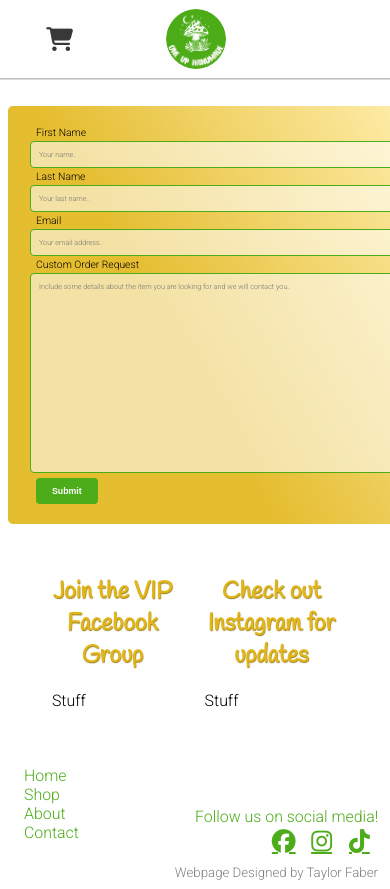
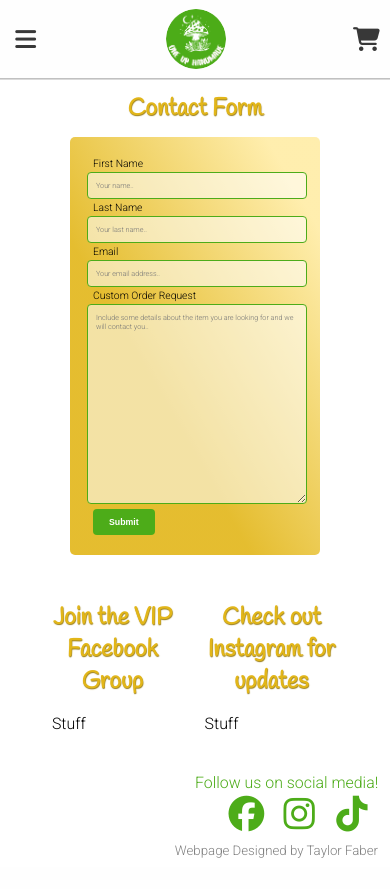
Before and after one commit to trfaber/One-Up-Handmade-V3, a PHP site: page /contact.php in a window 390 px wide; the page is wider, and only the part inside the window is pictured. After the commit the page ends 858 px from the top of that part, so only its background shows below. Run offline with PHP 8.4, Linux system fonts and the light colour scheme; some libraries are stand-ins or nearby versions.

Commit message:
finished media query formats and made sure things worked on all screen sizes

```diff
--- a/contact.php
+++ b/contact.php
@@ -23,7 +23,10 @@
             <header>
                 <img class="logo" src="./resources/images/logo.jpg" alt="One Up Handmade Logo">
                 <nav class="top-nav">
-                    <!--Nav Links-->
+                    <a href="menu.php" class="menu-icon">
+                        <i class="fa-solid fa-bars"></i>
+                    </a>
+                <!--Nav Links-->
                     <ul class="top-nav">
                         <li class="top-nav"><a href="index.php">Home</a></li>
                         <li class="top-nav"><a href="index.php#shop">Shop</a></li>
@@ -76,7 +79,7 @@
                     } */
                 ?>
 
-            <h2>Contact Form</h2>
+            <h2 class="section">Contact Form</h2>
                 <div class="container">
                     <form action="<?php echo htmlspecialchars($_SERVER["PHP_SELF"]);?>" method="post" autocomplete="on">
                         <label for="fname">First Name</label><br>
@@ -139,6 +142,7 @@
                 <p class="copyright">
                     <small>Webpage Designed by Taylor Faber</small>
                 </p>
+        <script src="https://kit.fontawesome.com/7449cde613.js" crossorigin="anonymous"></script>
     </body>
 
 </html>
--- a/resources/css/index.css
+++ b/resources/css/index.css
@@ -11,14 +11,23 @@ h2, h3 {
     text-shadow: 0.5px 0.5px 1px #9c801c;
     border: 0px;
     text-align: center;
-    margin-top: 1.15em;
+    margin: auto;
+    margin-top: 1em;
+    margin-bottom: .5em;
 }
-
+    h2.section {
+        margin-top: 2.75em;
+        margin-bottom: 0.5em;
+    }
+    h3.section {
+        margin-bottom: 0.75em;
+    }
 hr {
     height:2px;
     border-width:0;
     color: #e2b619;
     background-color: #e2b619;
+    margin: 1em 0em 1.25em 0em;
 }
 
 form {
@@ -69,7 +78,7 @@ input[type=submit]:hover {
         display: flex;
         justify-content: space-between;
     }
-        .menu {
+        .menu-icon {
             display:none;
             position: relative;
             left: 2.5%;
@@ -106,7 +115,7 @@ input[type=submit]:hover {
             align-content: center;
             align-self: center;
             width: 20%;
-            margin-right: 0.5%
+            margin-right: 0.75%
         }
             .search {
                 display: inline;
@@ -342,10 +425,11 @@ input[type=submit]:hover {
         background: linear-gradient(60deg,
             rgba(226,182,25,0.9) 37%,
             rgba(255,236,165,0.9) 89%);
-        padding: 20px;
+        padding: 20px 15px;
         margin: auto;
         width: 50%;
-        min-width: 450px;
+        min-width: 250px;
+        box-sizing: border-box;
     }
         .custom {
             align-self: center;
@@ -400,7 +484,6 @@ footer.bottom-nav {
         padding-right: 8px;
     }
         li.bottom-nav {
-            width: -moz-fit-content;
             width: fit-content;
         }
             li.bottom-nav a {
@@ -508,14 +607,14 @@ footer.bottom-nav {
         left: 50%;
         transform: translateX(-50%);
     }
-        nav.top-nav {
+        nav.top-nav, nav.menu {
             max-height: 80px;
             height: 70px;
         }
             ul.top-nav {
                 display: none;
             }
-        .menu {
+        .menu-icon {
             font-size: 1.5em;
             display: inline;
         }
@@ -529,4 +628,14 @@ footer.bottom-nav {
         div.listing {
             padding: 8px;
         }
+    ul.bottom-nav {
+        display: none;
+    }
+    footer.bottom-nav {
+        justify-content: flex-end;
+    }
+    div.social {
+        font-size: 1.5em;
+        justify-items: center;
+    }
 }
```
Also changed, not shown: other parts of resources/css/index.css (+95 -5 lines), about.php (+6 -3 lines), cart.php (+5 -2 lines), index.php (+4 -5 lines), item.php (+6 -3 lines).
